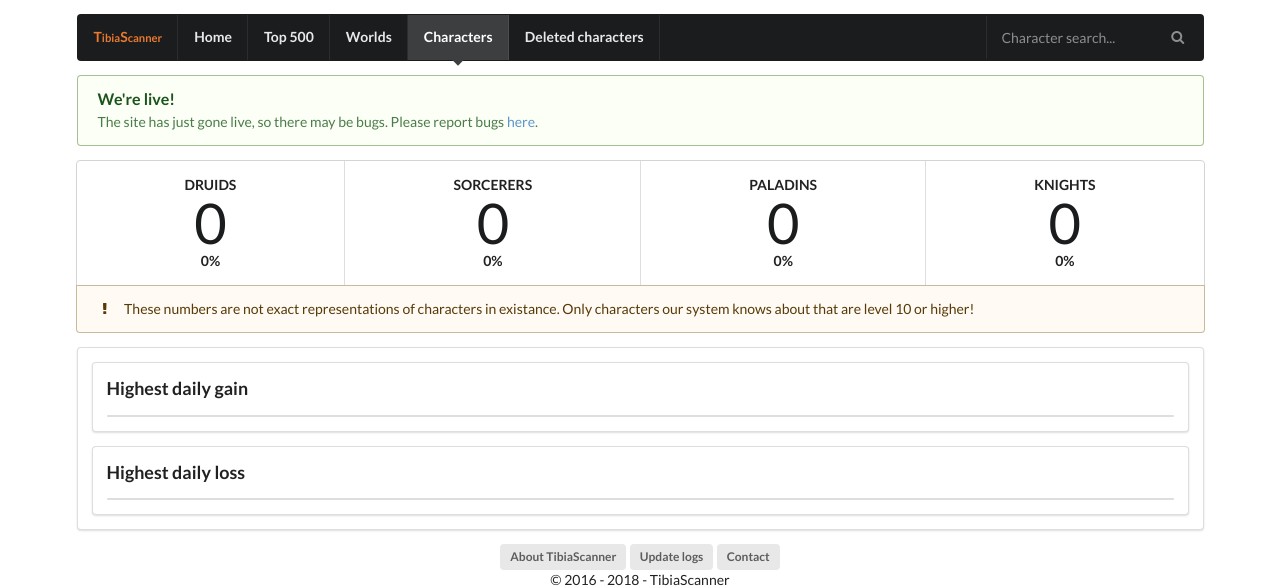
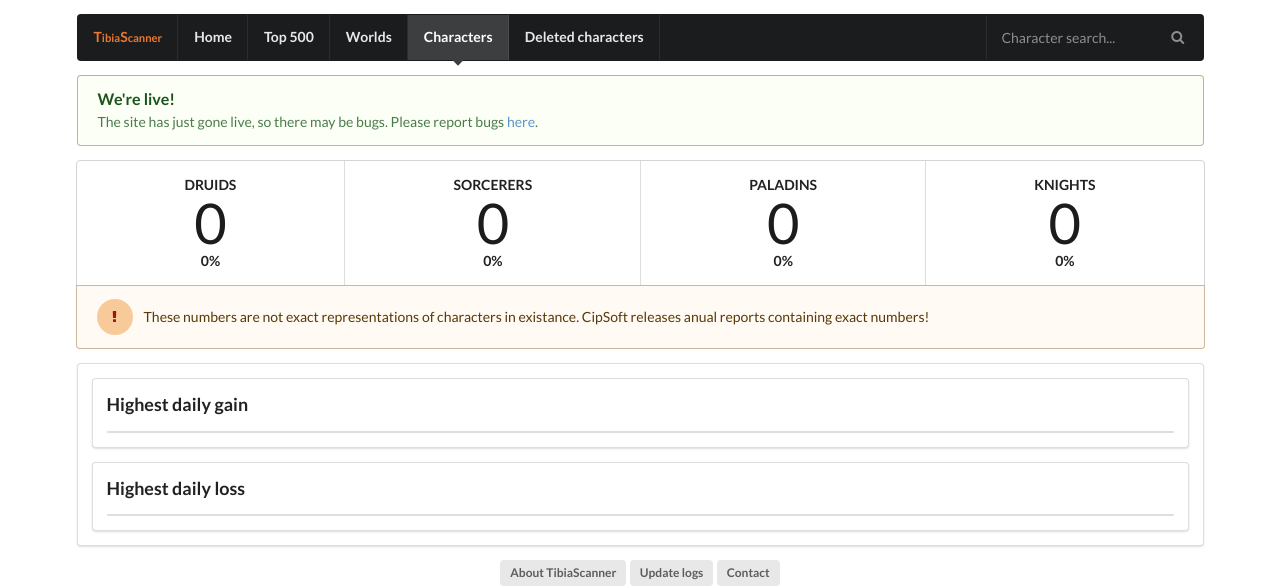
Before and after one commit to mrhultin/Tibiastats, a PHP site: page /character in a window 1280 px wide. Shown: the top 588 px of the page. Run offline with PHP 8.4, Linux system fonts and the light colour scheme; data that the repository does not hold is empty.

Commit message:
Minor update to formatting

```diff
--- a/app/views/character/home.php
+++ b/app/views/character/home.php
@@ -43,10 +43,21 @@
             <?php echo $knightPercent; ?>%
         </div>
     </div>
+
+<style>
+    #warning-icon {
+        background-color: #f9ca99;
+
+        opacity:1 !important;
+    }
+    #warning-icon i {
+        color:#900505;
+    }
+</style>
 </div>
 <div class="ui bottom attached warning message">
-    <i class="warning icon"></i>
-   These numbers are not exact representations of characters in existance. Only characters our system knows about that are level 10 or higher!
+    <button class="circular ui icon button disabled" id="warning-icon"><i class="warning icon"></i></button>
+   These numbers are not exact representations of characters in existance. CipSoft releases anual reports containing exact numbers!
 </div>
 
 <div class="ui segment">
@@ -67,7 +78,6 @@
         <table class="ui striped table">
             <?php
                 foreach($toploss as $row){
-                    #print_r($row);
                     echo '<tr>
     <td><a href="/character/view/'.$row["charname"].'">'.$row["charname"].'</a></td>
     <td>'.formatExpChange($row["experiencechange"], 0).'</td>
```
